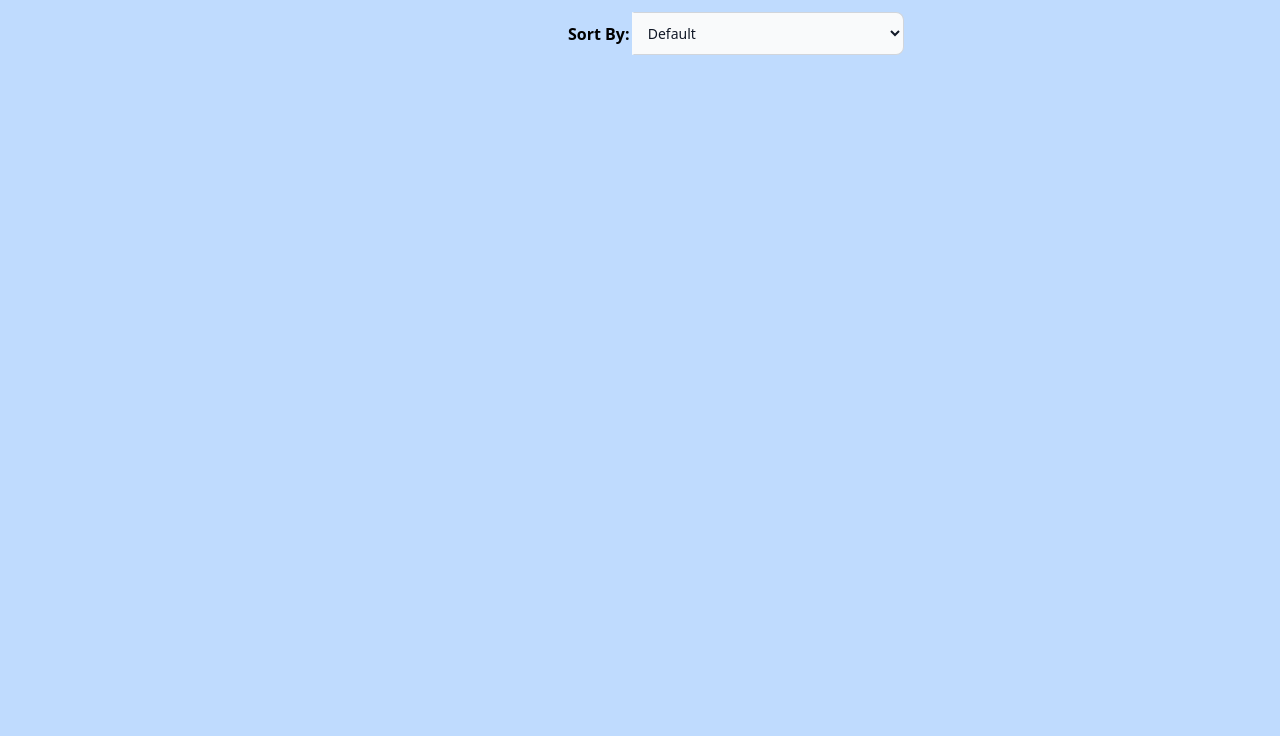
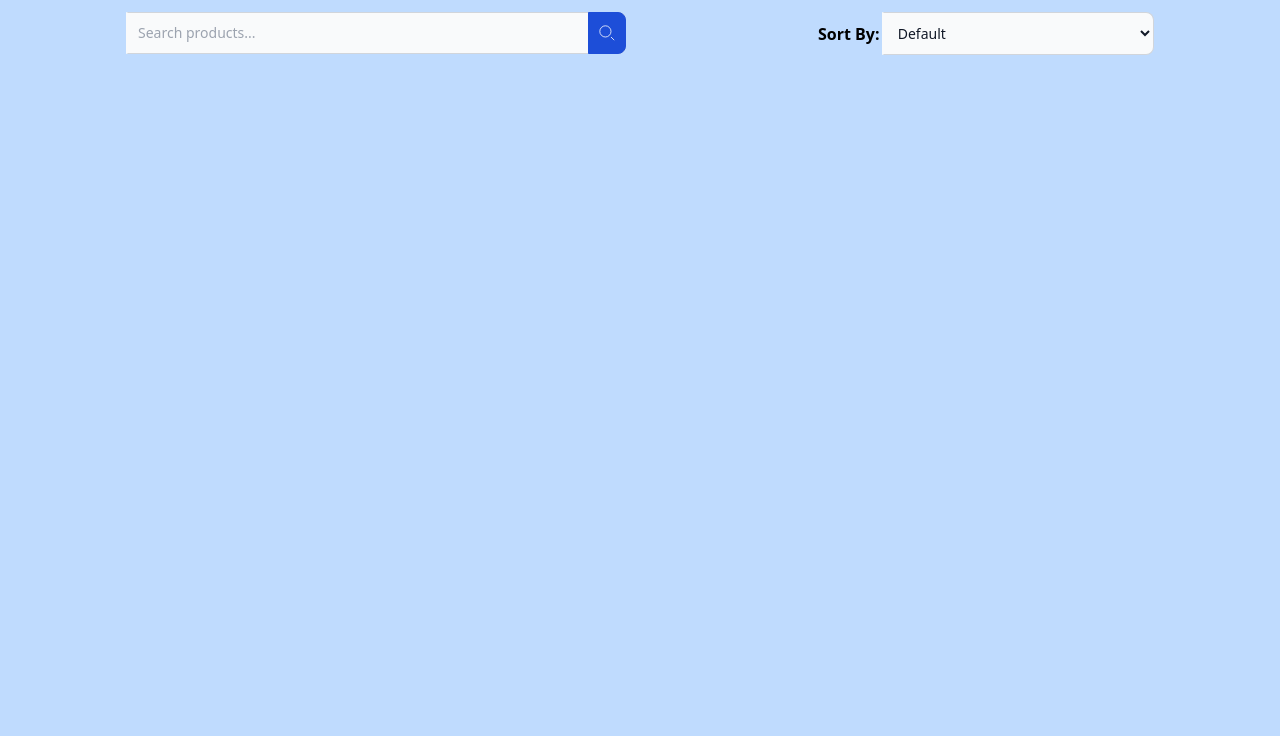
Before and after one commit to kutlwano10/KUTRAM406_BCL2401_GroupC_KutlwanoRamotebele_JSF01, a website built with Vite: page index.html in a window 1280 px wide. Shown: the part 64-800 px from the top of the page. Built offline with nearby package versions, Linux system fonts and the light colour scheme; no server answers; files whose address does not match are found by name.

```diff
--- a/index.html
+++ b/index.html
@@ -104,7 +104,39 @@
       >
         <!-- filter -->
         <form>
-          <div class=""></div>
+          <div class="flex lg:w-[31.25rem] sm:w-[95%] md:w-full relative">
+            <!-- categories Here -->
+
+            <!-- Search Here -->
+            <div class="relative w-full">
+              <input
+                type="search"
+                id="search-dropdown"
+                name="searchInput"
+                class="p-2.5 w-full z-20 text-sm text-gray-900 bg-gray-50 rounded-e-lg border-s-gray-50 border-s-2 border border-gray-300 focus:ring-blue-500 focus:border-blue-500"
+                placeholder="Search products..."
+              />
+              <button
+                class="absolute top-0 end-0 p-2.5 text-sm font-medium h-full text-white bg-blue-700 rounded-e-lg border border-blue-700 hover:bg-blue-800 focus:ring-4 focus:outline-none focus:ring-blue-300"
+              >
+                <svg
+                  class="w-4 h-4"
+                  aria-hidden="true"
+                  xmlns="http://www.w3.org/2000/svg"
+                  fill="none"
+                  viewBox="0 0 20 20"
+                >
+                  <path
+                    stroke="currentColor"
+                    strokeLinecap="round"
+                    strokeLinejoin="round"
+                    strokeWidth="2"
+                    d="m19 19-4-4m0-7A7 7 0 1 1 1 8a7 7 0 0 1 14 0Z"
+                  />
+                </svg>
+              </button>
+            </div>
+          </div>
         </form>
 
         <!-- sorting -->
@@ -125,7 +157,6 @@
       <!-- MAIN SECTION -->
       <div x-data="prod" x-init="getdata()">
         <!-- Modal -->
-
         <div
           x-show="isOpen"
           @keyup.escape.window="isOpen = false"
@@ -143,6 +174,20 @@
                 &times;
               </button>
             </div>
+
+            <!-- Loading state -->
+            <div>
+              <template x-if="isLoading">
+                <div class="flex items-center justify-center h-64">
+                  <div
+                    class="animate-spin rounded-full h-16 w-16 border-b-2 border-gray-900"
+                  ></div>
+                  <p class="ml-4">Loading...</p>
+                </div>
+              </template>
+            </div>
+
+            <template x-if="!isLoading">
               <div
                 :key="selectedProduct.id"
                 class="mx-auto w-[90%] space-y-2 flex gap-3"
@@ -171,7 +216,9 @@
                       />
                     </svg>
                     <div x-text="selectedProduct.rating.rate"></div>
-                  <div x-text="'Reviews: '+ selectedProduct.rating.count"></div>
+                    <div
+                      x-text="'Reviews: '+ selectedProduct.rating.count"
+                    ></div>
                   </div>
                   <span
                     :key="selectedProduct.category"
@@ -188,22 +235,28 @@
                   <p x-text="selectedProduct.description"></p>
                 </div>
               </div>
+            </template>
           </div>
         </div>
         <!-- End of Modal -->
 
         <!-- Loading State -->
 
-        <div x-data="{skeleton: new Array(20).fill(null)}" class="container mx-auto px-4">
-          <template  x-if="isLoading">
-            <div class="grid justify-center  md:grid-cols-2 lg:grid-cols-4 gap-4">
+        <div
+          x-data="{skeleton: new Array(20).fill(null)}"
+          class="container mx-auto px-4"
+        >
+          <template x-if="isLoading">
+            <div
+              class="grid justify-center md:grid-cols-2 lg:grid-cols-4 gap-4"
+            >
               <template x-for="(item, index) in skeleton" :key="index">
                 <div
                   role="status"
-                  class="bg-white  max-w-sm p-4 border  border-gray-200 rounded shadow animate-pulse md:p-6 dark:border-gray-700 "
+                  class="bg-white max-w-sm p-4 border border-gray-200 rounded shadow animate-pulse md:p-6 dark:border-gray-700"
                 >
                   <div
-                    class="flex  items-center justify-center h-48 mb-4 bg-gray-300 rounded dark:bg-gray-700"
+                    class="flex items-center justify-center h-48 mb-4 bg-gray-300 rounded dark:bg-gray-700"
                   >
                     <svg
                       class="w-10 h-10 text-gray-200 dark:text-gray-600"
@@ -236,15 +289,12 @@
           </template>
         </div>
 
-
-
-
+        <!-- End of Loading skeleton -->
 
         <div class="grid justify-center">
           <div
             class="lg:max-h-[130rem] max-w-xl mx-auto grid gap-4 grid-cols-1 lg:grid-cols-4 md:grid-cols-2 items-center lg:max-w-none my-4"
           >
-
             <!-- Single Card -->
             <template x-for="product in products" :key="product.id">
               <div
```
Also changed, not shown: README.md (added). Lines whose indentation alone changed are shown as unchanged.
